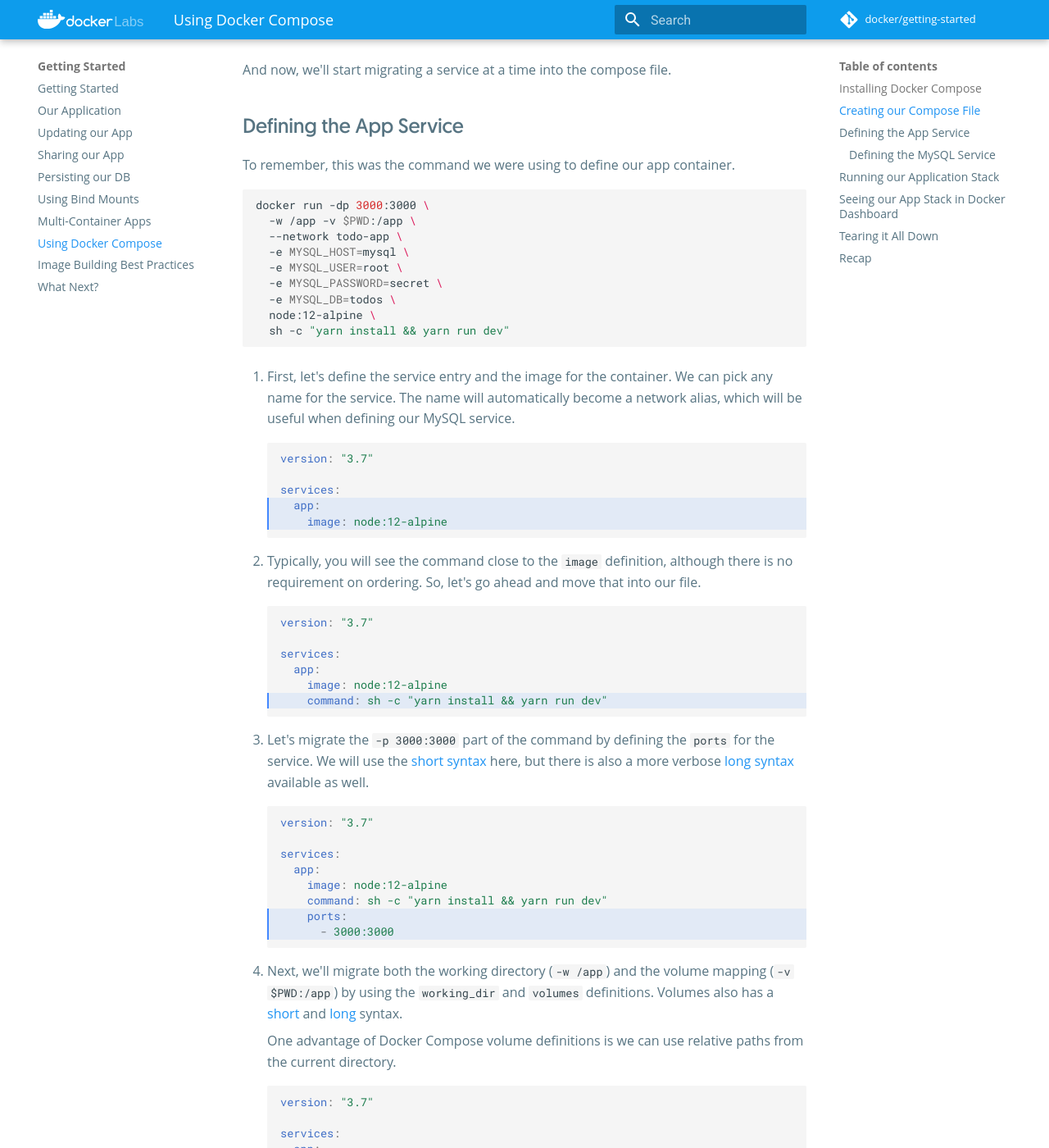
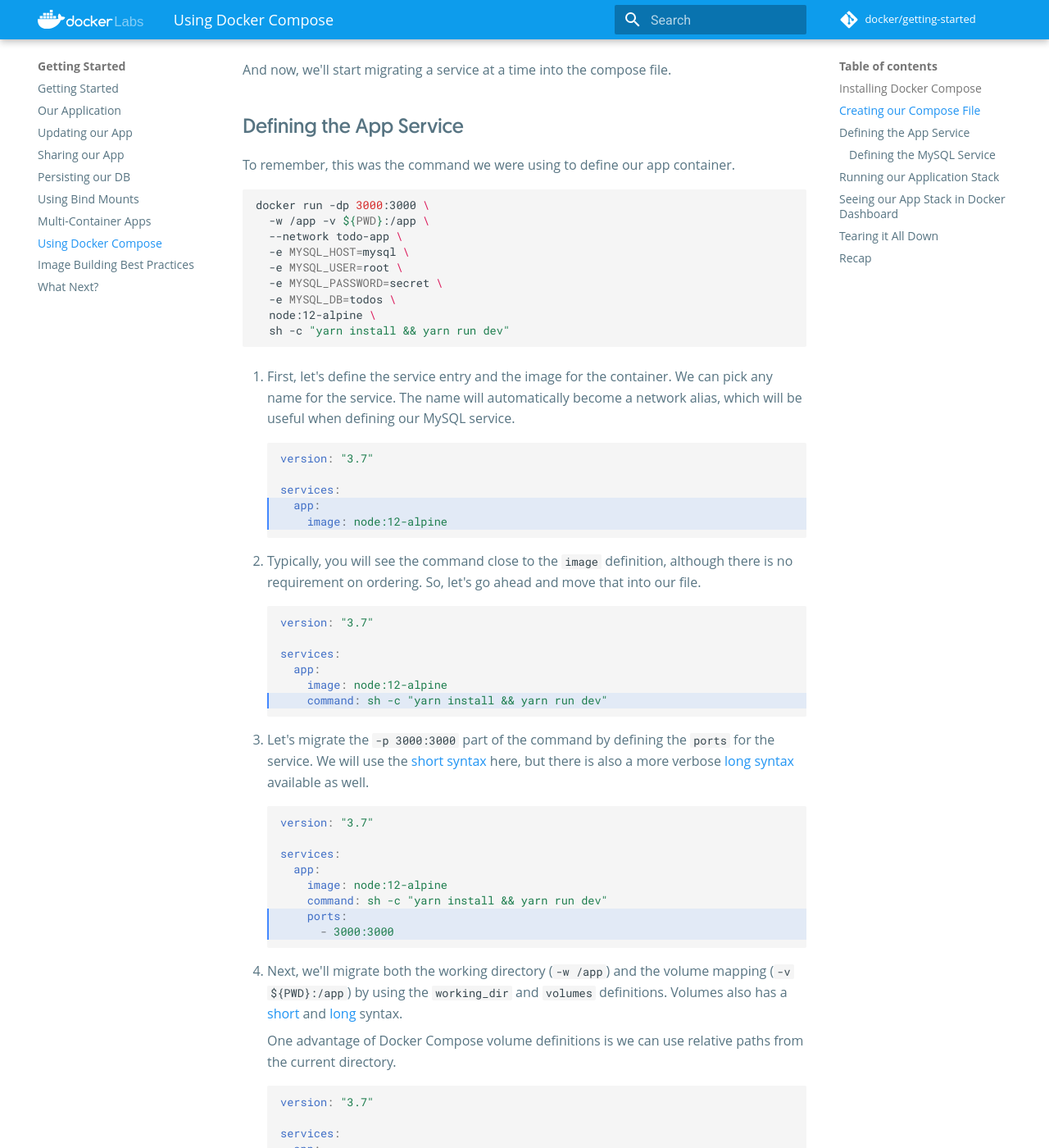
Before and after one commit to docker/getting-started, an MkDocs documentation site: the page built from docs/tutorial/using-docker-compose/index.md, in a window 1280 px wide and 1400 px high, scrolled down 1119 px. Shown: the whole window at 82% size. Built offline with MkDocs 1.6.1 and Material for MkDocs 9.7.7, drawn with Linux system fonts in a browser that asks for light colours; comment, search, counter and statistics services are not loaded.

Commit message:
Add curly brackets around $PWD usage to fix powershell issues
Signed-off-by: Michael Irwin <mikesir87@gmail.com>

Resolves #7

````diff
--- a/docs/tutorial/using-docker-compose/index.md
+++ b/docs/tutorial/using-docker-compose/index.md
@@ -53,7 +53,7 @@
 
 ```bash
 docker run -dp 3000:3000 \
-  -w /app -v $PWD:/app \
+  -w /app -v ${PWD}:/app \
   --network todo-app \
   -e MYSQL_HOST=mysql \
   -e MYSQL_USER=root \
@@ -102,7 +102,7 @@
           - 3000:3000
     ```
 
-1. Next, we'll migrate both the working directory (`-w /app`) and the volume mapping (`-v $PWD:/app`) by using
+1. Next, we'll migrate both the working directory (`-w /app`) and the volume mapping (`-v ${PWD}:/app`) by using
    the `working_dir` and `volumes` definitions. Volumes also has a [short](https://docs.docker.com/compose/compose-file/#short-syntax-3) and [long](https://docs.docker.com/compose/compose-file/#long-syntax-3) syntax.
 
     One advantage of Docker Compose volume definitions is we can use relative paths from the current directory.
````
Also changed, not shown: docs/tutorial/multi-container-apps/index.md (+1 -1 lines), docs/tutorial/using-bind-mounts/index.md (+1 -1 lines).
